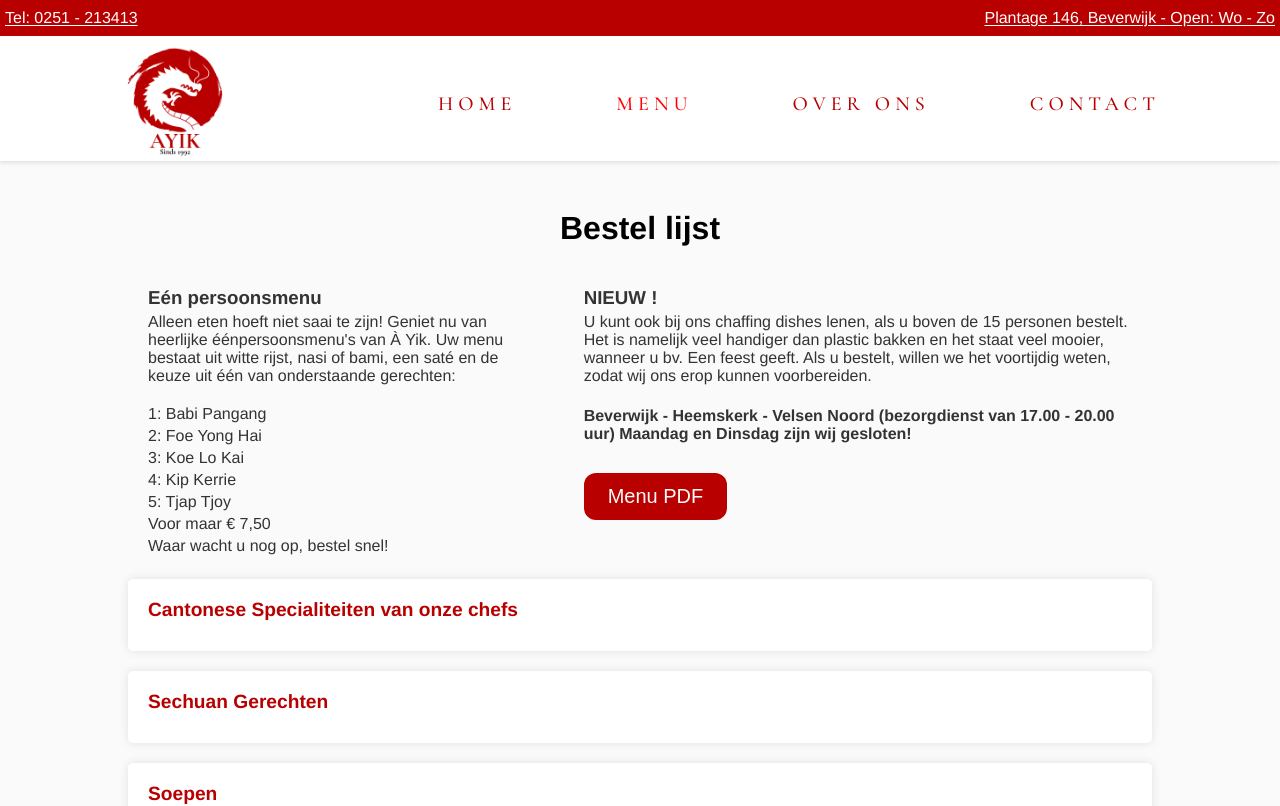
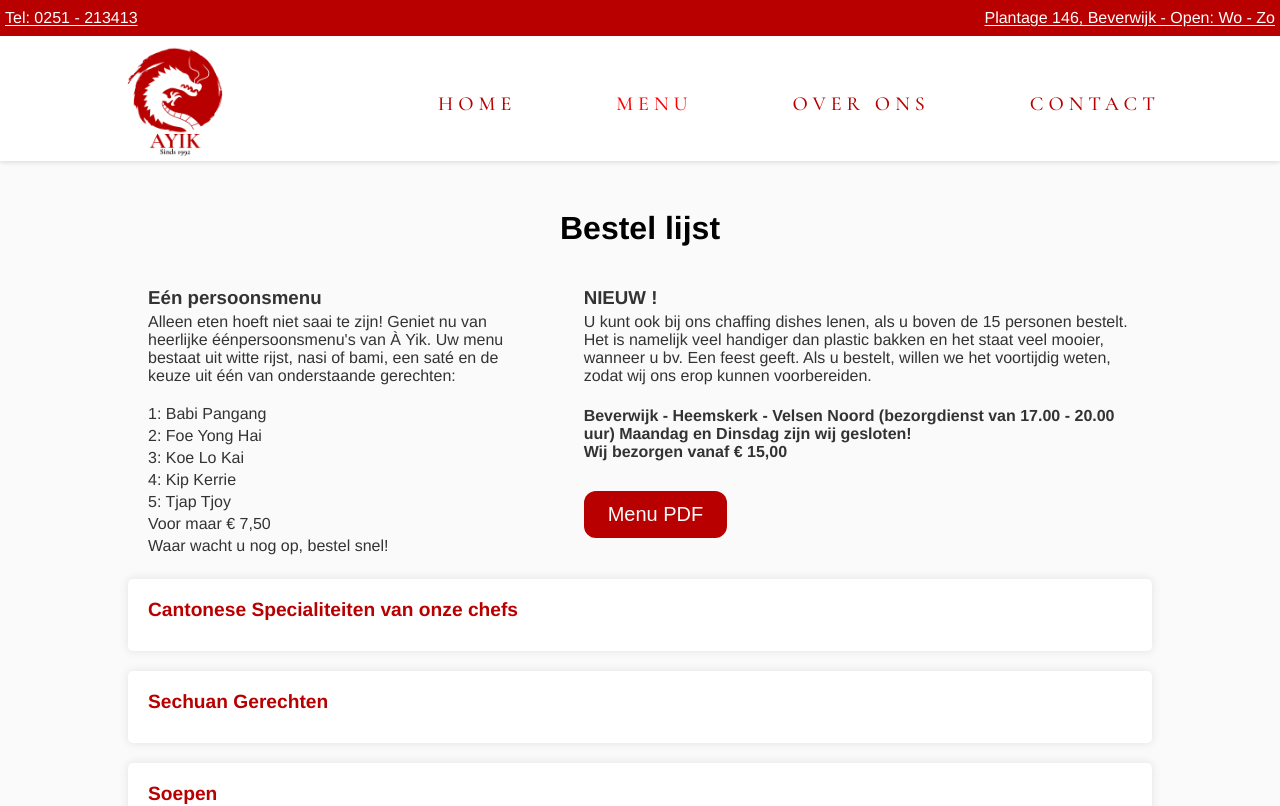
Before and after one commit to LaulensW/AyikWebsite, a React (Vite) app in the folder AfhaalChineesAyik/: page /menu in a window 1280 px wide. Shown: the top 806 px of the page. Built offline with nearby package versions, Linux system fonts and the light colour scheme.

Commit message:
Menu update

```diff
--- a/AfhaalChineesAyik/src/Components/Popu-items.jsx
+++ b/AfhaalChineesAyik/src/Components/Popu-items.jsx
@@ -23,7 +23,7 @@ const PopuItems = () => {
         </div>
         <div className="popu-items__content">
           <h2>Welkom bij Afhaalchinees Ayik!</h2>
-          <p>Bij Afhaalchinees Ayik bieden we heerlijke gerechten uit de authentieke Chinese keuken die zowel bezorgd kunnen worden als afgehaald. Ontdek een wereld van smaken en geniet van onze verse en smaakvolle maaltijden, rechtstreeks bij jou thuis bezorgd of klaar om op te halen.</p>
+          <p>Bij Afhaalchinees Ayik bieden we heerlijke gerechten uit de Chinese keuken die zowel bezorgd kunnen worden als afgehaald. Ontdek een wereld van smaken en geniet van onze verse en smaakvolle maaltijden, rechtstreeks bij jou thuis bezorgd of klaar om op te halen.</p>
           <p>Wacht niet langer en plaats nu je bestelling voor een culinaire reis door China! Of kom gezellig langs en haal je favoriete gerechten op om thuis van te genieten.</p>
           <a href="tel:0251 213413"><button>Bestel Nu!</button></a>
         </div>
--- a/AfhaalChineesAyik/src/Components/menu.jsx
+++ b/AfhaalChineesAyik/src/Components/menu.jsx
@@ -1,4 +1,5 @@
 import React, { useState, useEffect } from "react";
+import menu from "../assets/MENU.pdf";
 import "./menu.css";
 
 
@@ -275,9 +276,10 @@ const MenuKaart = () => {
                     </p>
                     <br />
                     <h4 className="text">Beverwijk - Heemskerk - Velsen Noord
-                            (bezorgdienst van 17.00 - 20.00 uur) Maandag en Dinsdag zijn wij gesloten!
+                            (bezorgdienst van 17.00 - 20.00 uur) Maandag en Dinsdag zijn wij gesloten! <br />
+                            Wij bezorgen vanaf € 15,00
                     </h4>
-                      <a href="/path/to/menu.pdf" target="_blank" rel="noopener noreferrer">
+                      <a href={menu} target="_blank" rel="noopener noreferrer">
                         <button type="button">Menu PDF</button>
                       </a>
                   </div>
```
Also changed, not shown: 1 other file (tests, documents, lock files or other folders).
